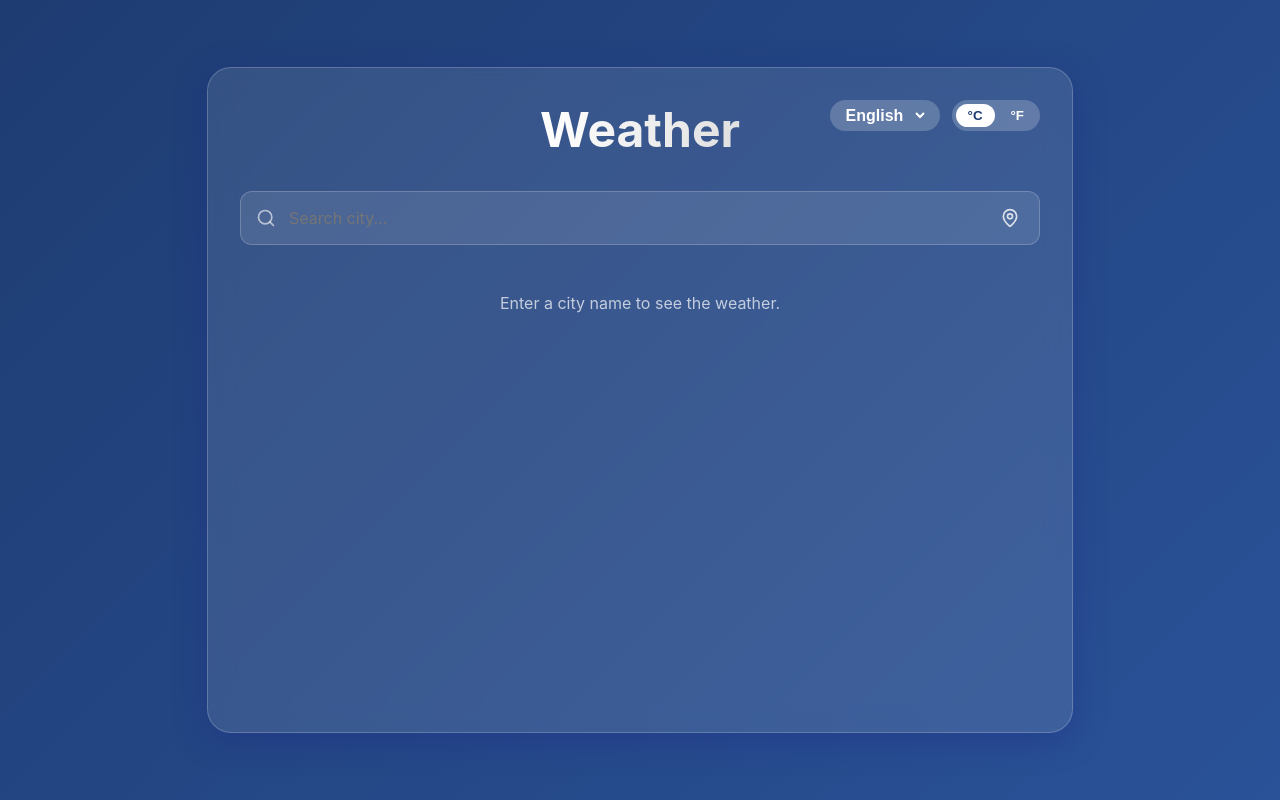
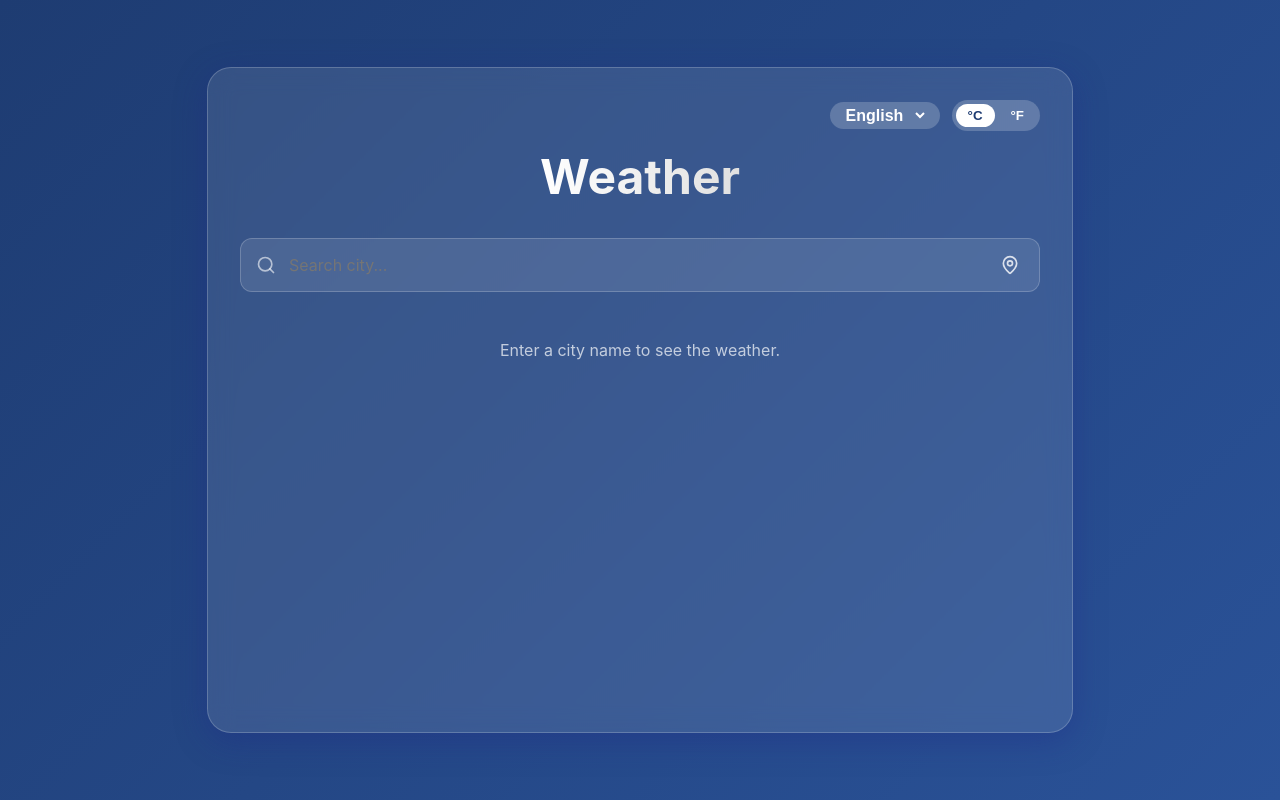
Before and after one commit to hangiklee-creator/weather01, a React (Vite) app: page / in a window 1280 px wide. Built offline with nearby package versions, Linux system fonts and the light colour scheme.

Commit message:
화면 디자인 및 아이콘 수정

```diff
--- a/src/App.jsx
+++ b/src/App.jsx
@@ -303,13 +303,16 @@ function App() {
       <div className="flex-center" style={{ flexDirection: 'column', width: '100%', position: 'relative' }}>
 
         {/* Top Right Controls */}
+        {/* Top Header Controls */}
         <div style={{
-          position: 'absolute',
-          top: 0,
-          right: 0,
-          zIndex: 10,
+          width: '100%',
           display: 'flex',
-          gap: '12px'
+          justifyContent: 'flex-end',
+          alignItems: 'center',
+          gap: '12px',
+          marginBottom: '1rem',
+          // Remove absolute positioning to prevent overlap on mobile
+          position: 'static'
         }}>
           {/* Language Switcher Dropdown */}
           <div style={{
--- a/src/components/CurrentWeather.jsx
+++ b/src/components/CurrentWeather.jsx
@@ -67,9 +67,9 @@ const CurrentWeather = ({ data, unit, airQuality, lang, t }) => {
 
             <div className="flex-center" style={{ marginBottom: '2rem' }}>
                 <img
-                    src={`https://openweathermap.org/img/wn/${weather[0].icon}@4x.png`}
+                    src={`https://openweathermap.org/img/wn/${weather[0].icon}@2x.png`}
                     alt={weather[0].description}
-                    style={{ width: '150px', height: '150px' }}
+                    style={{ width: '100px', height: '100px' }}
                 />
                 <div>
                     <h1 style={{ fontSize: '5rem', margin: 0, fontWeight: 'bold' }}>
--- a/src/index.css
+++ b/src/index.css
@@ -1,3 +1,5 @@
+@import url('https://fonts.googleapis.com/css2?family=Noto+Sans+KR:wght@300;400;700&display=swap');
+
 :root {
   --bg-gradient: linear-gradient(135deg, #1e3c72 0%, #2a5298 100%);
   --glass-bg: rgba(255, 255, 255, 0.1);
@@ -5,7 +7,7 @@
   --glass-shadow: 0 8px 32px 0 rgba(31, 38, 135, 0.37);
   --text-primary: #ffffff;
   --text-secondary: rgba(255, 255, 255, 0.7);
-  --font-main: 'Inter', system-ui, Avenir, Helvetica, Arial, sans-serif;
+  --font-main: 'Inter', 'Noto Sans KR', system-ui, Avenir, Helvetica, Arial, sans-serif;
 }
 
 body {
```
